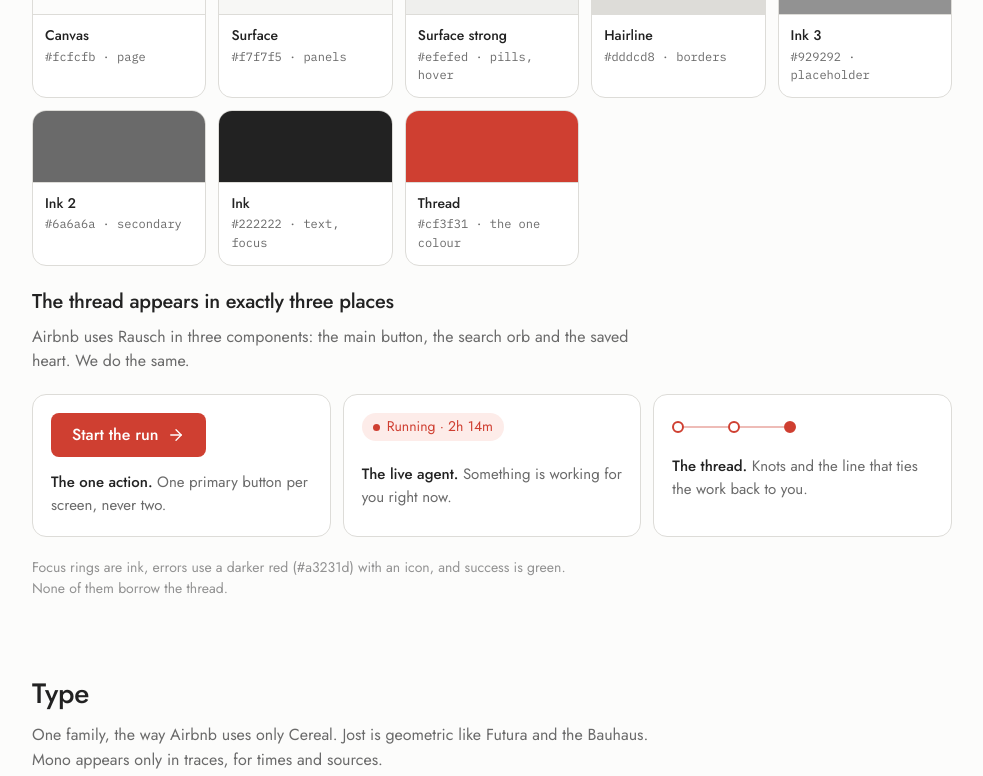
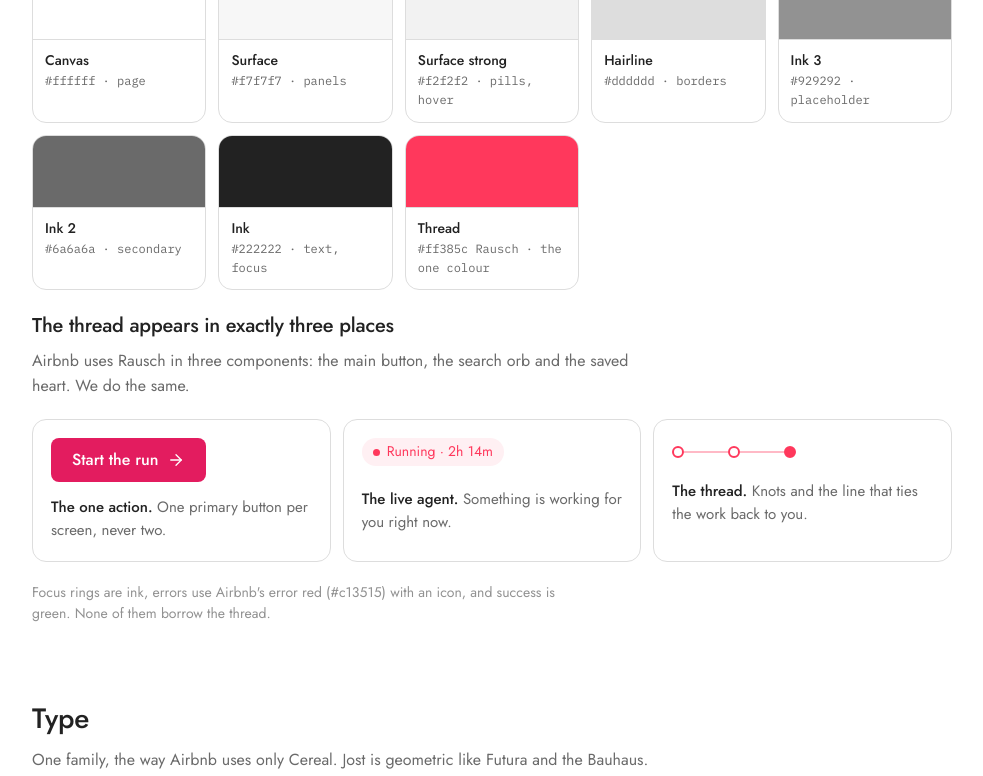
Before and after one commit to alto-computer/alto, a plain HTML site: page design/specimen.html in a window 1280 px wide. Shown: the part 988-1764 px from the top of the page, without its empty margins (148-1131 px from the left). Drawn offline with Linux system fonts and the light colour scheme.

Commit message:
Move to Airbnb's palette with Rausch as the thread; wire tokens for Tailwind v4
Co-Authored-By: Claude Opus 5.5 <noreply@anthropic.com>

```diff
--- a/design/specimen.html
+++ b/design/specimen.html
@@ -3,21 +3,21 @@
 <style>
 /* Layout: one reading column of specimens. Tokens mirror design/tokens.css v2 (Airbnb DLS structure, the thread as the only colour). */
 :root{
-  --canvas:#fcfcfb; --surface:#f7f7f5; --surface-strong:#efefed; --hairline:#dddcd8; --card:#ffffff;
+  --canvas:#ffffff; --surface:#f7f7f7; --surface-strong:#f2f2f2; --hairline:#dddddd; --card:#ffffff;
   --ink:#222222; --ink-2:#6a6a6a; --ink-3:#929292;
-  --thread:#cf3f31; --thread-hover:#b8352a; --thread-tint:#fdece9; --on-thread:#ffffff;
-  --water:#e8efee; --wave:#a9bcc0; --error:#a3231d; --success:#2f7d5b;
+  --thread:#ff385c; --thread-deep:#e31c5f; --thread-hover:#d70466; --thread-tint:#fff0f3; --on-thread:#ffffff;
+  --water:#e8efee; --wave:#a9bcc0; --error:#c13515; --success:#008a05;
   --shadow-float:0 6px 16px rgba(0,0,0,.12);
   --sans:"Jost","Futura","Avenir Next",system-ui,sans-serif; --mono:"IBM Plex Mono",ui-monospace,Menlo,monospace;
 }
 @media (prefers-color-scheme: dark){:root:not([data-theme="light"]){
   --canvas:#161616; --surface:#1e1e1d; --surface-strong:#2a2a28; --hairline:#3a3937; --card:#1e1e1d;
-  --ink:#f2f2f0; --ink-2:#a8a8a3; --ink-3:#77776f; --thread:#ef6a59; --thread-hover:#f5826f; --thread-tint:#3a1a16; --on-thread:#161616;
-  --water:#1b2224; --wave:#4b5d61; --error:#ff8a80; --success:#6cc59a; --shadow-float:0 6px 16px rgba(0,0,0,.5); color-scheme:dark}}
+  --ink:#f2f2f0; --ink-2:#a8a8a3; --ink-3:#77776f; --thread:#ff5a76; --thread-deep:#ff385c; --thread-hover:#ff5a76; --thread-tint:#3a1520; --on-thread:#161616;
+  --water:#1b2224; --wave:#4b5d61; --error:#ff6b4a; --success:#4cc35a; --shadow-float:0 6px 16px rgba(0,0,0,.5); color-scheme:dark}}
 :root[data-theme="dark"]{
   --canvas:#161616; --surface:#1e1e1d; --surface-strong:#2a2a28; --hairline:#3a3937; --card:#1e1e1d;
-  --ink:#f2f2f0; --ink-2:#a8a8a3; --ink-3:#77776f; --thread:#ef6a59; --thread-hover:#f5826f; --thread-tint:#3a1a16; --on-thread:#161616;
-  --water:#1b2224; --wave:#4b5d61; --error:#ff8a80; --success:#6cc59a; --shadow-float:0 6px 16px rgba(0,0,0,.5); color-scheme:dark}
+  --ink:#f2f2f0; --ink-2:#a8a8a3; --ink-3:#77776f; --thread:#ff5a76; --thread-deep:#ff385c; --thread-hover:#ff5a76; --thread-tint:#3a1520; --on-thread:#161616;
+  --water:#1b2224; --wave:#4b5d61; --error:#ff6b4a; --success:#4cc35a; --shadow-float:0 6px 16px rgba(0,0,0,.5); color-scheme:dark}
 
 *{box-sizing:border-box}
 body{background:var(--canvas); color:var(--ink); font-family:var(--sans); font-size:16px; line-height:1.55; margin:0}
@@ -61,7 +61,7 @@ code,.mono{font-family:var(--mono); font-size:13px}
 
 .btn{font:inherit; font-size:16px; font-weight:500; display:inline-flex; align-items:center; gap:8px; height:44px; padding:0 20px; border-radius:8px; border:1px solid transparent; cursor:pointer}
 .btn svg{width:18px; height:18px}
-.btn.primary{background:var(--thread); color:var(--on-thread)}
+.btn.primary{background:var(--thread-deep); color:var(--on-thread)}
 .btn.primary:hover{background:var(--thread-hover)}
 .btn.outline{background:var(--card); color:var(--ink); border-color:var(--ink)}
 .btn.quiet{background:transparent; color:var(--ink); text-decoration:underline; text-underline-offset:3px; padding:0 6px}
@@ -79,7 +79,7 @@ code,.mono{font-family:var(--mono); font-size:13px}
 .steer{display:flex; align-items:center; gap:10px; height:56px; padding:0 8px 0 22px; border-radius:999px; background:var(--card); border:1px solid var(--hairline); box-shadow:var(--shadow-float); width:100%; max-width:640px}
 .steer input{all:unset; flex:1; min-width:0; color:var(--ink); font-size:16px}
 .steer input::placeholder{color:var(--ink-3)}
-.steer .orb{width:40px; height:40px; border-radius:50%; background:var(--thread); color:var(--on-thread); display:grid; place-items:center; border:0; cursor:pointer}
+.steer .orb{width:40px; height:40px; border-radius:50%; background:var(--thread-deep); color:var(--on-thread); display:grid; place-items:center; border:0; cursor:pointer}
 .steer .orb svg{width:18px; height:18px}
 .nav{display:flex; gap:6px}
 .nav a{display:inline-flex; align-items:center; gap:7px; padding:7px 12px; border-radius:9px; font-size:15px; color:var(--ink-2); text-decoration:none}
@@ -116,9 +116,9 @@ pre{margin:0; background:var(--surface); border:1px solid var(--hairline); borde
 
 <div class="wrap">
   <header class="head">
-    <p class="eyebrow">Alto Computer · design system v2</p>
+    <p class="eyebrow">Alto Computer · design system v3</p>
     <h1>Calm canvas, one red thread</h1>
-    <p class="sub">The structure comes from Airbnb's Design Language System: a near-white canvas, one ink colour, hairline borders, soft corners, and a single saturated colour that appears in very few places. Airbnb's colour is Rausch. Ours is the thread. Components come from shadcn/ui and icons from lucide, used as they ship.</p>
+    <p class="sub">The structure comes from Airbnb's Design Language System: a near-white canvas, one ink colour, hairline borders, soft corners, and a single saturated colour that appears in very few places. Airbnb's colour is Rausch, and we use Rausch too: for Alto it is the thread. Buttons use the deeper #e31c5f so white text stays readable. Components come from shadcn/ui and icons from lucide, used as they ship.</p>
   </header>
 
   <section>
@@ -142,14 +142,14 @@ pre{margin:0; background:var(--surface); border:1px solid var(--hairline); borde
     <p class="note">The last sliver is the thread: about 3% of a page, never more than one loud thing per screen.</p>
 
     <div class="swatches">
-      <div class="sw"><div class="chip" style="background:var(--canvas)"></div><div class="meta"><b>Canvas</b><span>#fcfcfb · page</span></div></div>
-      <div class="sw"><div class="chip" style="background:var(--surface)"></div><div class="meta"><b>Surface</b><span>#f7f7f5 · panels</span></div></div>
-      <div class="sw"><div class="chip" style="background:var(--surface-strong)"></div><div class="meta"><b>Surface strong</b><span>#efefed · pills, hover</span></div></div>
-      <div class="sw"><div class="chip" style="background:var(--hairline)"></div><div class="meta"><b>Hairline</b><span>#dddcd8 · borders</span></div></div>
+      <div class="sw"><div class="chip" style="background:var(--canvas)"></div><div class="meta"><b>Canvas</b><span>#ffffff · page</span></div></div>
+      <div class="sw"><div class="chip" style="background:var(--surface)"></div><div class="meta"><b>Surface</b><span>#f7f7f7 · panels</span></div></div>
+      <div class="sw"><div class="chip" style="background:var(--surface-strong)"></div><div class="meta"><b>Surface strong</b><span>#f2f2f2 · pills, hover</span></div></div>
+      <div class="sw"><div class="chip" style="background:var(--hairline)"></div><div class="meta"><b>Hairline</b><span>#dddddd · borders</span></div></div>
       <div class="sw"><div class="chip" style="background:var(--ink-3)"></div><div class="meta"><b>Ink 3</b><span>#929292 · placeholder</span></div></div>
       <div class="sw"><div class="chip" style="background:var(--ink-2)"></div><div class="meta"><b>Ink 2</b><span>#6a6a6a · secondary</span></div></div>
       <div class="sw"><div class="chip" style="background:var(--ink)"></div><div class="meta"><b>Ink</b><span>#222222 · text, focus</span></div></div>
-      <div class="sw"><div class="chip" style="background:var(--thread)"></div><div class="meta"><b>Thread</b><span>#cf3f31 · the one colour</span></div></div>
+      <div class="sw"><div class="chip" style="background:var(--thread)"></div><div class="meta"><b>Thread</b><span>#ff385c Rausch · the one colour</span></div></div>
     </div>
 
     <div class="head"><h2 style="font-size:20px">The thread appears in exactly three places</h2><p class="sub">Airbnb uses Rausch in three components: the main button, the search orb and the saved heart. We do the same.</p></div>
@@ -158,7 +158,7 @@ pre{margin:0; background:var(--surface); border:1px solid var(--hairline); borde
       <div class="use"><span class="live"><i></i>Running · 2h 14m</span><p><b style="font-weight:500;color:var(--ink)">The live agent.</b> Something is working for you right now.</p></div>
       <div class="use"><span class="knotline"><span></span><b></b><span></span><b></b><span class="now"></span></span><p><b style="font-weight:500;color:var(--ink)">The thread.</b> Knots and the line that ties the work back to you.</p></div>
     </div>
-    <p class="note">Focus rings are ink, errors use a darker red (#a3231d) with an icon, and success is green. None of them borrow the thread.</p>
+    <p class="note">Focus rings are ink, errors use Airbnb's error red (#c13515) with an icon, and success is green. None of them borrow the thread.</p>
   </section>
 
   <section>
@@ -211,11 +211,14 @@ pre{margin:0; background:var(--surface); border:1px solid var(--hairline); borde
   </section>
 
   <section>
-    <div class="head"><h2>Use it</h2><p class="sub">Tokens live in <code>~/personal/alto-site/design/tokens.css</code> and follow shadcn/ui's variable names.</p></div>
-<pre>npx shadcn@latest init        # then replace the theme block with tokens.css
-npm i lucide-react            # strokeWidth={1.75}
+    <div class="head"><h2>Use it</h2><p class="sub">Tokens live in <code>~/personal/alto-site/design/tokens.css</code> and are ready for shadcn/ui on Tailwind v4.</p></div>
+<pre>npx shadcn@latest init          # Tailwind v4
+npm i lucide-react              # strokeWidth={1.75}
 
 /* app/globals.css */
-@import "../design/tokens.css";</pre>
+@import "tailwindcss";
+/* then paste design/tokens.css in place of the theme shadcn generated.
+   It includes :root, .dark and @theme inline, so classes like
+   bg-primary, text-ink-2, border-hairline and bg-thread-tint work. */</pre>
   </section>
 </div>
--- a/design/tokens.css
+++ b/design/tokens.css
@@ -1,62 +1,93 @@
 /*
-  Alto design tokens, v2.
-  Structure borrowed from Airbnb's DLS: a quiet near-white canvas, one ink colour,
-  hairline borders, soft radii, and a single saturated colour used in very few places.
-  Airbnb's single colour is Rausch. Ours is the thread.
-  Variable names follow shadcn/ui, so its components work without edits.
+  Alto design tokens, v3.
+  Airbnb's DLS palette: near-white canvas, #222 ink, hairline borders, and Rausch as the
+  one colour, used in very few places. For Alto, Rausch is the thread.
+  Works as-is with shadcn/ui on Tailwind v4: paste into app/globals.css after
+  `@import "tailwindcss";` (it replaces the theme block shadcn generates).
 */
+
 :root{
-  /* Neutrals: Airbnb's steps, warmed slightly toward sand */
-  --canvas:#fcfcfb;        /* page */
-  --surface:#f7f7f5;       /* quiet panels, inputs at rest */
-  --surface-strong:#efefed;/* pills, hover, selected rows */
-  --hairline:#dddcd8;      /* borders and dividers */
-  --ink:#222222;           /* text */
-  --ink-2:#6a6a6a;         /* secondary text */
-  --ink-3:#929292;         /* placeholders, disabled */
+  /* Neutrals (Airbnb) */
+  --canvas:#ffffff;
+  --surface:#f7f7f7;
+  --surface-strong:#f2f2f2;
+  --hairline:#dddddd;
+  --ink:#222222;
+  --ink-2:#6a6a6a;
+  --ink-3:#929292;
 
   /* The one colour */
-  --thread:#cf3f31;        /* primary action, the thread, the live agent */
-  --thread-hover:#b8352a;
-  --thread-tint:#fdece9;   /* live badge, active icon fill */
+  --thread:#ff385c;        /* Rausch: the thread, knots, live status */
+  --thread-deep:#e31c5f;   /* button fill: white text passes AA (about 4.6:1) */
+  --thread-deeper:#d70466; /* button hover and pressed */
+  --thread-tint:#fff0f3;   /* live badge, active icon fill */
 
   /* Illustration only */
   --water:#e8efee; --wave:#a9bcc0;
 
-  /* Status, kept apart from the thread */
-  --error:#a3231d; --success:#2f7d5b;
+  /* Status (Airbnb), kept apart from the thread */
+  --error:#c13515; --success:#008a05;
 
-  /* shadcn/ui contract */
-  --background:var(--canvas);     --foreground:var(--ink);
-  --card:#ffffff;                 --card-foreground:var(--ink);
-  --popover:#ffffff;              --popover-foreground:var(--ink);
-  --primary:var(--thread);        --primary-foreground:#ffffff;
-  --secondary:var(--surface-strong); --secondary-foreground:var(--ink);
-  --muted:var(--surface);         --muted-foreground:var(--ink-2);
-  --accent:var(--surface-strong); --accent-foreground:var(--ink);
-  --destructive:var(--error);     --destructive-foreground:#ffffff;
-  --border:var(--hairline);       --input:var(--hairline);
-  --ring:var(--ink);              /* focus is ink, so red stays rare */
+  /* shadcn/ui */
+  --background:var(--canvas);         --foreground:var(--ink);
+  --card:#ffffff;                     --card-foreground:var(--ink);
+  --popover:#ffffff;                  --popover-foreground:var(--ink);
+  --primary:var(--thread-deep);       --primary-foreground:#ffffff;
+  --secondary:var(--surface-strong);  --secondary-foreground:var(--ink);
+  --muted:var(--surface);             --muted-foreground:var(--ink-2);
+  --accent:var(--surface-strong);     --accent-foreground:var(--ink);
+  --destructive:var(--error);
+  --border:var(--hairline);           --input:var(--hairline);
+  --ring:var(--ink);                  /* focus is ink, so red stays rare */
+  --chart-1:var(--thread); --chart-2:#222222; --chart-3:#6a6a6a; --chart-4:#a9bcc0; --chart-5:#dddddd;
+  --sidebar:var(--surface);           --sidebar-foreground:var(--ink);
+  --sidebar-primary:var(--thread-deep); --sidebar-primary-foreground:#ffffff;
+  --sidebar-accent:var(--surface-strong); --sidebar-accent-foreground:var(--ink);
+  --sidebar-border:var(--hairline);   --sidebar-ring:var(--ink);
 
-  /* Shape and depth (Airbnb: 8 buttons, 14 cards, pill search) */
-  --radius:0.5rem; --radius-card:14px; --radius-pill:999px;
-  --shadow-float:0 6px 16px rgba(0,0,0,.12);   /* only for things that float */
-
-  /* Space: 8pt grid, 4 for tight spots */
-  --space-1:4px; --space-2:8px; --space-3:12px; --space-4:16px; --space-6:24px; --space-8:32px; --space-12:48px; --space-16:64px;
-
-  /* Type: one family, like Airbnb Cereal. Mono only for traces. */
-  --font-sans:"Jost","Futura","Avenir Next",system-ui,sans-serif;
-  --font-mono:"IBM Plex Mono",ui-monospace,Menlo,monospace;
-  --text-xs:12px; --text-sm:14px; --text-base:16px; --text-lg:18px; --text-xl:22px; --text-2xl:28px; --text-display:64px;
+  /* Shape (Airbnb: 8 buttons, 14 cards, pill search) */
+  --radius:0.5rem;
 }
 
 .dark{
-  --canvas:#161616; --surface:#1e1e1d; --surface-strong:#2a2a28; --hairline:#3a3937;
-  --ink:#f2f2f0; --ink-2:#a8a8a3; --ink-3:#77776f;
-  --thread:#ef6a59; --thread-hover:#f5826f; --thread-tint:#3a1a16;
+  --canvas:#121212; --surface:#1c1c1c; --surface-strong:#262626; --hairline:#3a3a3a;
+  --ink:#f2f2f2; --ink-2:#a3a3a3; --ink-3:#737373;
+  --thread:#ff5a76; --thread-deep:#ff385c; --thread-deeper:#ff5a76; --thread-tint:#3a1520;
   --water:#1b2224; --wave:#4b5d61;
-  --error:#ff8a80; --success:#6cc59a;
-  --card:#1e1e1d; --popover:#1e1e1d; --primary-foreground:#161616;
-  --shadow-float:0 6px 16px rgba(0,0,0,.5);
+  --error:#ff6b4a; --success:#4cc35a;
+  --card:#1c1c1c; --popover:#1c1c1c; --primary-foreground:#121212;
 }
+
+/* Tailwind v4: turns the variables into classes such as bg-primary, text-ink-2, border-hairline */
+@theme inline{
+  --color-background:var(--background); --color-foreground:var(--foreground);
+  --color-card:var(--card); --color-card-foreground:var(--card-foreground);
+  --color-popover:var(--popover); --color-popover-foreground:var(--popover-foreground);
+  --color-primary:var(--primary); --color-primary-foreground:var(--primary-foreground);
+  --color-secondary:var(--secondary); --color-secondary-foreground:var(--secondary-foreground);
+  --color-muted:var(--muted); --color-muted-foreground:var(--muted-foreground);
+  --color-accent:var(--accent); --color-accent-foreground:var(--accent-foreground);
+  --color-destructive:var(--destructive);
+  --color-border:var(--border); --color-input:var(--input); --color-ring:var(--ring);
+  --color-chart-1:var(--chart-1); --color-chart-2:var(--chart-2); --color-chart-3:var(--chart-3); --color-chart-4:var(--chart-4); --color-chart-5:var(--chart-5);
+  --color-sidebar:var(--sidebar); --color-sidebar-foreground:var(--sidebar-foreground);
+  --color-sidebar-primary:var(--sidebar-primary); --color-sidebar-primary-foreground:var(--sidebar-primary-foreground);
+  --color-sidebar-accent:var(--sidebar-accent); --color-sidebar-accent-foreground:var(--sidebar-accent-foreground);
+  --color-sidebar-border:var(--sidebar-border); --color-sidebar-ring:var(--sidebar-ring);
+
+  /* brand */
+  --color-thread:var(--thread); --color-thread-deep:var(--thread-deep); --color-thread-tint:var(--thread-tint);
+  --color-ink:var(--ink); --color-ink-2:var(--ink-2); --color-ink-3:var(--ink-3);
+  --color-surface:var(--surface); --color-surface-strong:var(--surface-strong); --color-hairline:var(--hairline);
+  --color-water:var(--water); --color-wave:var(--wave);
+  --color-success:var(--success);
+
+  --radius-sm:calc(var(--radius) - 4px); --radius-md:calc(var(--radius) - 2px);
+  --radius-lg:var(--radius); --radius-xl:14px; --radius-pill:999px;
+  --shadow-float:0 6px 16px rgba(0,0,0,.12);
+
+  --font-sans:"Jost","Futura","Avenir Next",ui-sans-serif,system-ui,sans-serif;
+  --font-mono:"IBM Plex Mono",ui-monospace,Menlo,monospace;
+}
+
+@custom-variant dark (&:is(.dark *));
```
Also changed, not shown: blog.html (+1 -1 lines), index.html (+2 -2 lines).
